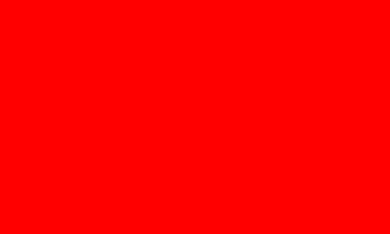
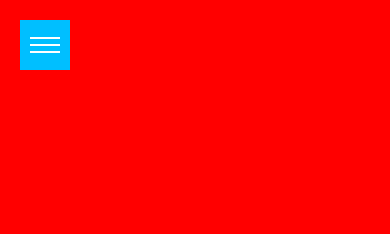
Before and after one commit to frontend-coder/flex-layout, a website: page app/index.html in a window 390 px wide. Shown: the top 234 px of the page. Drawn offline with Linux system fonts and the light colour scheme.

Commit message:
v.0.1.2
Добавил адаптивное меню на страницу

```diff
--- a/app/index.html
+++ b/app/index.html
@@ -25,6 +25,21 @@
 </head>
 
 <body>
+
+
+<nav>
+	<ul>
+		<li>  <a href="#">главная</a></li>
+		<li><a href="#">о нас </a></li>
+		<li><a href="#">блог</a></li>
+		<li><a href="#">контакт</a></li>
+	</ul>
+</nav>
+<div class="opennav">
+	<div class="icon"></div>
+</div>
+<div class="wrapper">
+
 	<!-- Custom HTML -->
 	<header id="header" class="header_fon">
 
@@ -55,8 +70,6 @@
 				</div>
 			</div>
 		</section> <!-- /section block -->
-
-
 
 		<section class="block block_b">
 			<div class="container">
@@ -93,7 +106,6 @@
 				</div>
 			</div>
 		</section>
-
 
 		<section cass="block block_b">
 			<div class="container">
@@ -158,9 +170,6 @@
 				</div>
 			</div>
 		</section>
-
-
-
 
 		<section cass="block block_b">
 			<div class="container">
@@ -243,20 +252,6 @@
 			</div>
 		</section>
 
-
-
-
-
-
-
-
-
-
-
-
-
-
-
 	</main><!-- /main -->
 
 
@@ -267,7 +262,7 @@
 			</div>
 		</div>
 	</footer><!-- /footer -->
-
+</div>
 	<script src="js/scripts.min.js"></script>
 
 </body>
--- a/app/libs/common.js
+++ b/app/libs/common.js
@@ -16,7 +16,14 @@ $(document).ready(function () {
 	});
 
 
+$(".opennav").click(function () {
+		$(".body").toggleClass("navopen");
+		$(".nav").toggleClass("open");
+		$(".wrapper").toggleClass("open");
+		$(this).toggleClass("open");
 
+		return false;
+	});
 
 	//Ajax push mesege http://api.jquery.com/jquery.ajax/
 	$("form").submit(function() { //Change
--- a/app/scss/_header.scss
+++ b/app/scss/_header.scss
@@ -1,4 +1,7 @@
-
+body {
+	position: relative;
+	background-color: deepskyblue;
+}
 .header_fon {
 	background-color: red;
 	min-height: 600px;
@@ -11,3 +14,118 @@ header {
 	text-align: center;
 	color:#fff;
 }
+.wrapper{
+	transition-duration:.5s;
+	transition-timing-function:swing;
+	background-color: #fff;
+	width: 100%;
+	height: 100%;
+	position: relative;
+// padding: 100px 40px;
+}
+
+.wrapper.open {
+	transform:translateX(250px) translateY(50px);
+}
+
+.opennav{
+	transition-duration:.5s;
+	transition-timing-function:swing;
+	background-color: #fff;
+	width: 50px;
+	height: 50px;
+	position: fixed;
+	background-color: deepskyblue;
+	top:20px;
+	left:20px;
+	z-index: 9;
+// padding: 100px 40px;
+}
+
+.opennav:hover{
+	cursor: pointer;
+}
+
+.opennav .icon{
+	transition-duration:.2s;
+	position: absolute;
+	width: 30px;
+	height: 2px;
+	background-color: #fff;
+	top:24px;
+	left:10px;
+}
+
+.opennav .icon:before,
+.opennav .icon:after{
+	left:0;
+	transition-duration:.2s;
+	position: absolute;
+	background-color: #fff;
+	width: 30px;
+	height: 2px;
+	content: '';
+}
+.opennav .icon:before {
+	top:-7px;
+}
+.opennav .icon:after{
+	top:7px;
+}
+.opennav.open {
+	transform:translateX(250px) translateY(50px);
+}
+
+.opennav.open .icon:before,
+.opennav.open .icon:after{
+	top:0;
+}
+.opennav.open .icon {
+background-color: transparent;
+}
+.opennav.open .icon:before {
+	transform:rotate(-45deg);
+}
+
+.opennav.open .icon:after {
+	transform:rotate(45deg);
+}
+
+nav {
+background-color: deepskyblue;
+width: 250px;
+height: 100%;
+position: fixed;
+left:0;
+top:0;
+padding-top: 50px;
+overflow: hidden;
+}
+
+nav ul {
+width: 250px;
+//margin-top: 50px;
+}
+
+
+nav ul:hover li {
+color:rgba(255, 255,255, 0.5);
+
+	}
+
+nav ul li {
+	transition-duration:.25s;
+	display: block;
+	padding: 5px 40px;
+	color:#fff;
+	letter-spacing: 0.02rem;
+	text-align: right;
+}
+
+nav ul li a{
+text-transform: uppercase;
+color:#fff;
+text-decoration: none;
+cursor: pointer;
+
+	}
```
Also changed, not shown: app/css/libs.min.css, app/js/scripts.min.js, 1 other file.
